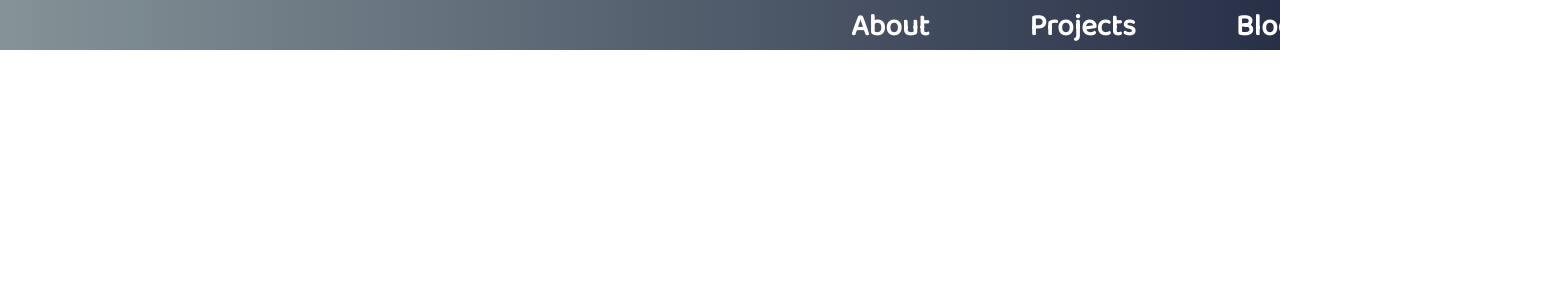
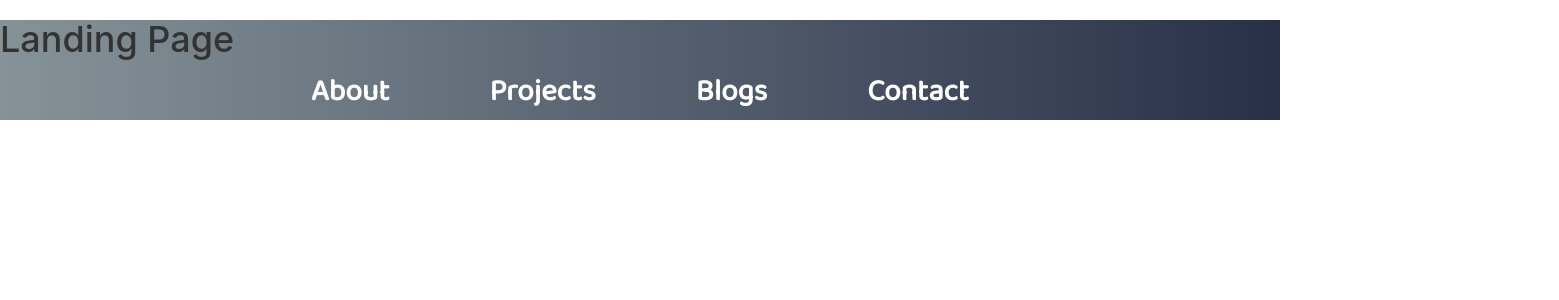
Before and after one commit to vchoe89/discard, a React (Create React App) app: page / in a window 1280 px wide. Shown: the top 300 px of the page, 1559 px wide, since content can reach past the window. Built offline with nearby package versions, Linux system fonts and the light colour scheme.

Commit message:
trimmed welcome code

```diff
--- a/src/App.css
+++ b/src/App.css
@@ -1,15 +1,11 @@
 .App {
   text-align: center;
-  background: #283048;  /* fallback for old browsers */
-  background: -webkit-linear-gradient(to right, #859398, #283048);  /* Chrome 10-25, Safari 5.1-6 */
-  background: linear-gradient(to right, #859398, #283048); /* W3C, IE 10+/ Edge, Firefox 16+, Chrome 26+, Opera 12+, Safari 7+ */
+}
 
-}
 #root{
-  background: #283048;  /* fallback for old browsers */
-  background: -webkit-linear-gradient(to right, #859398, #283048);  /* Chrome 10-25, Safari 5.1-6 */
-  background: linear-gradient(to right, #859398, #283048); /* W3C, IE 10+/ Edge, Firefox 16+, Chrome 26+, Opera 12+, Safari 7+ */
-
+  background: #283048;
+  background: -webkit-linear-gradient(to right, #859398, #283048);
+  background: linear-gradient(to right, #859398, #283048);
 }
 
 .App-logo {
@@ -50,11 +46,8 @@
   transform: scale(1.5) !important;
 }
 
-
 #full-navbar{
   margin-bottom: 0;
-  margin-left: 100vh;
-  padding-top: 5px;
 }
 
 #headlines{
@@ -158,23 +151,13 @@
 
 }
 
-.welcome-page{
-  background-image: url("https://images.pexels.com/photos/219692/pexels-photo-219692.jpeg?auto=compress&cs=tinysrgb&dpr=3&h=750&w=1260");
-  position: absolute;
-  background-size: cover;
-  width: 100%;
-  height: 100%;
-}
-
 .material-icons{
   color: white;
 }
 
-
 #tech-bars{
   padding-left: 15px;
 }
-
 
 #wallpaper{
   position: absolute;
--- a/src/App.js
+++ b/src/App.js
@@ -13,8 +13,9 @@ import Contact from './components/Contact.js'
 function App() {
   return (
     <Router>
-      <Navibar />
+      <Welcome />
       <Switch>
+        <Navibar />
         <Route  path='/about' component={About} />
         <Route exact path='/projects' component={Projects} />
         <Route exact path='/blogs' component={Blogs} />
--- a/src/components/Welcome.js
+++ b/src/components/Welcome.js
@@ -10,7 +10,7 @@ class Welcome extends React.Component {
   render() {
     return(
       <div className='welcome-page'>
-
+        <h1>Landing Page</h1>
       </div>
     )
   }
```
